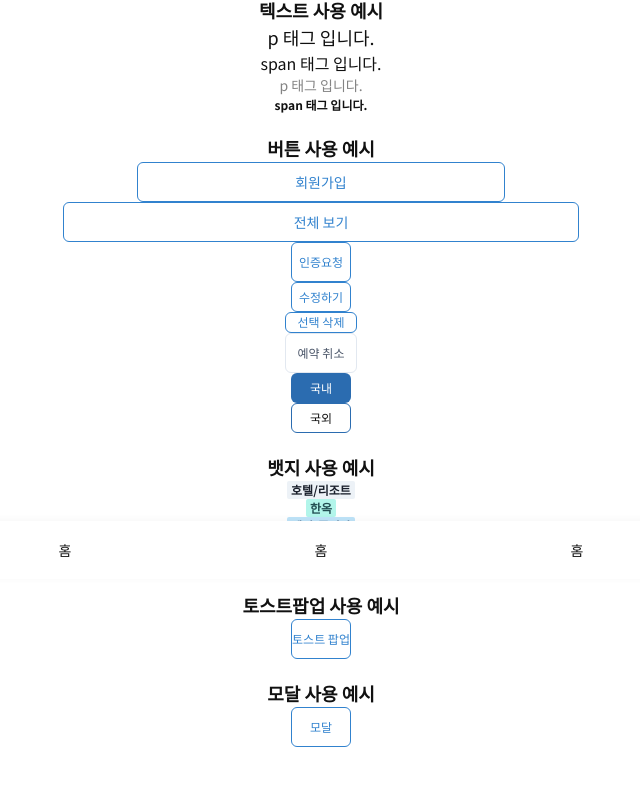
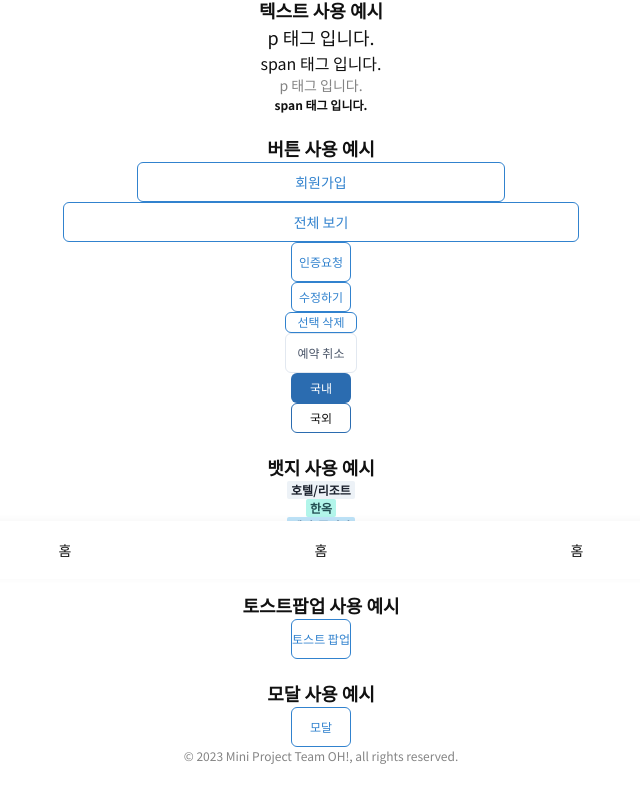
Before and after one commit to TeamOHJO/Frontend, a React (Vite) app: page /test in a window 1280 px wide. Shown: the part 221-1024 px from the top of the page, without its empty margins (319-959 px from the left). Built offline with nearby package versions, Linux system fonts and the light colour scheme; a web font is replaced by a local one.

Commit message:
style : Footer 코드 스타일 수정 (빌드 오류 해결)

```diff
--- a/src/components/Layout/Footer.tsx
+++ b/src/components/Layout/Footer.tsx
@@ -1,6 +1,15 @@
 import styled from '@emotion/styled';
+import { Text } from '@chakra-ui/react';
 
-const Footer = () => <FooterCont />;
+function Footer() {
+  return (
+    <FooterCont>
+      <Text as="p" size="xs" color="gray.84">
+        © 2023 Mini Project Team OH!, all rights reserved.
+      </Text>
+    </FooterCont>
+  );
+}
 
 const FooterCont = styled.div`
   padding-bottom: 56px;
```
